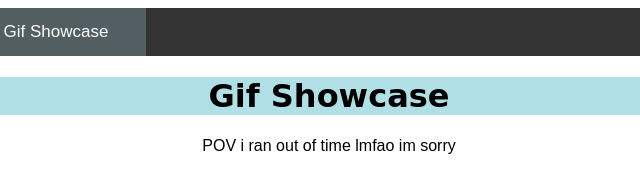
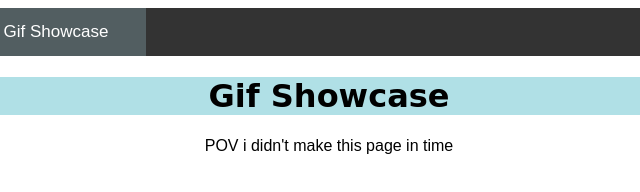
Before and after one commit to DelaynaM/delaynam.github.io, a plain HTML site: page gifshowcase.html in a window 1280 px wide. Shown: the full height of the page, 311-951 px from the left. Drawn offline with Linux system fonts and the light colour scheme.

Commit message:
Update gifshowcase.html

```diff
--- a/gifshowcase.html
+++ b/gifshowcase.html
@@ -50,7 +50,7 @@
         </h1>
 
         <p style ="text-align: center">
-          POV i ran out of time lmfao im sorry
+          POV i didn't make this page in time
         </p>
 
 
```
